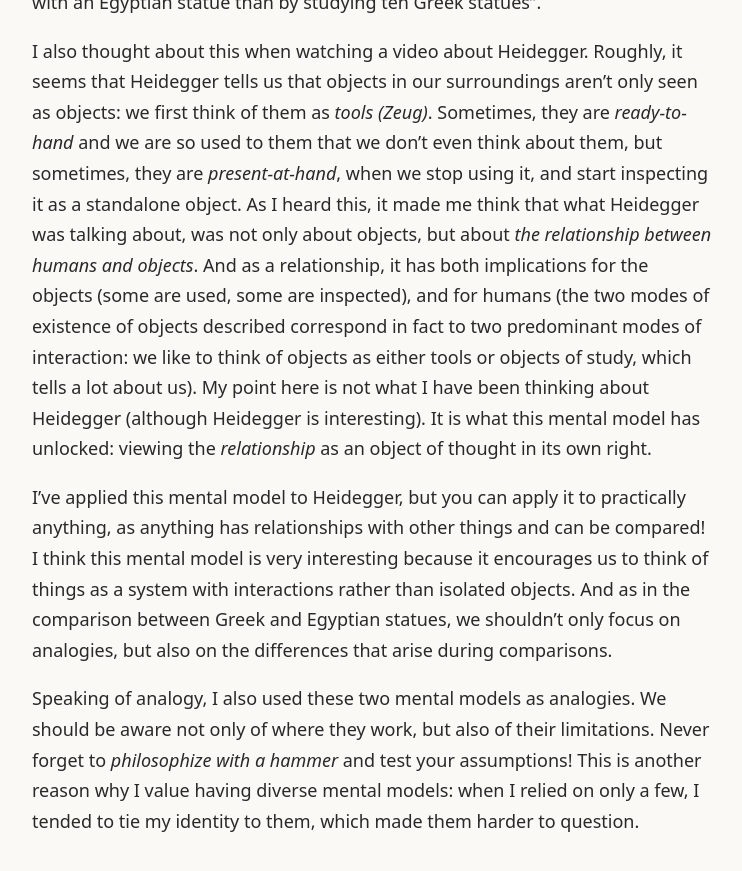
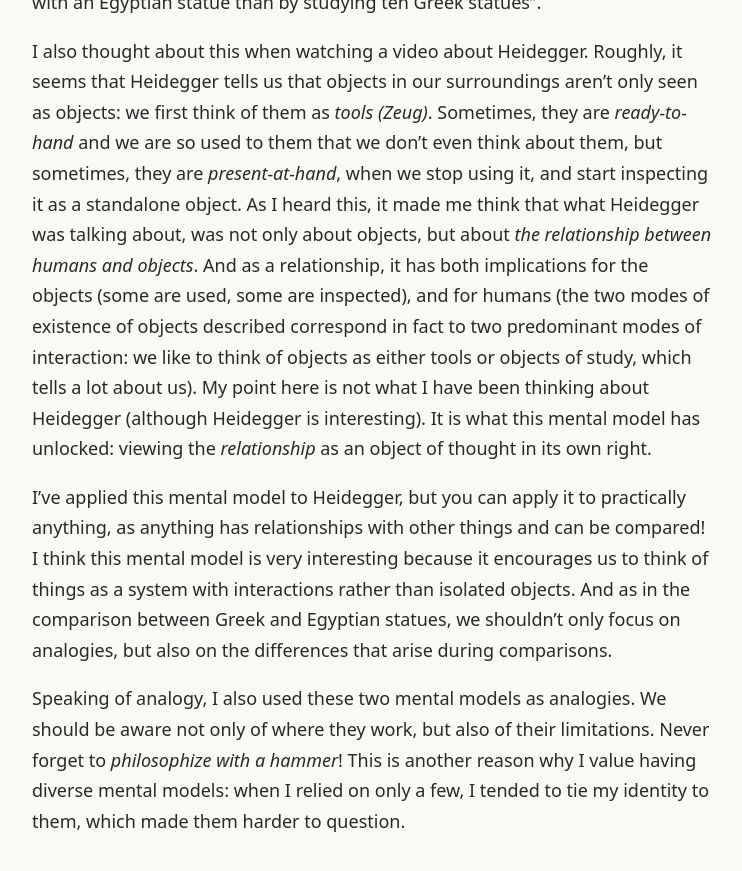
Before and after one commit to daicharlesyc/daicharlesyc.github.io, a Jekyll site: the page built from _posts/2026-10-09-mental-models.md, in a window 1280 px wide and 900 px high, scrolled down 4875 px. Shown: the top 871 px of the window, without its empty margins (268-1010 px from the left). Built offline with Jekyll 4.4.1, drawn with Linux system fonts in a browser that asks for light colours; some of the changed text lies outside the part shown.

Commit message:
small modif

```diff
--- a/_posts/2026-10-09-mental-models.md
+++ b/_posts/2026-10-09-mental-models.md
@@ -29,7 +29,7 @@
 
 ![Image of a diagram]({{ '/assets/image/category.jpg' | relative_url }})
 
-*An example of diagram in category theory. A, B, C are the objects, 1\_A, 1\_B, 1\_C, f, g, fg are names for arrows.*
+*An example of a diagram in category theory. A, B, C are the objects, 1\_A, 1\_B, 1\_C, f, g, fg are names for arrows.*
 
 In this theory, there is a very interesting mathematical property, called Yoneda's lemma. Formally, a consequence of Yoneda’s lemma is that an object is determined up to isomorphism by the morphisms into it from all objects in the category, together with how those morphisms compose. More roughly, the structure of the relationships of an object with the others in a category <i>determines</i> the object. And it is easy to see that the idea of looking at relationships instead of the objects is very deep, and goes way beyond the field of mathematics, because it reminds us that we can understand an object or an idea by understanding its relationships with other objects. For example, we can learn about someone by observing his behavior, or, as my English teacher quoted André Malraux, "We learn more about a Greek statue by comparing it with an Egyptian statue than by studying ten Greek statues".
 
@@ -37,4 +37,4 @@
 
 I've applied this mental model to Heidegger, but you can apply it to practically anything, as anything has relationships with other things and can be compared! I think this mental model is very interesting because it encourages us to think of things as a system with interactions rather than isolated objects. And as in the comparison between Greek and Egyptian statues, we shouldn't only focus on analogies, but also on the differences that arise during comparisons.
 
-Speaking of analogy, I also used these two mental models as analogies. We should be aware not only of where they work, but also of their limitations. Never forget to *philosophize with a hammer* and test your assumptions! This is another reason why I value having diverse mental models: when I relied on only a few, I tended to tie my identity to them, which made them harder to question.
+Speaking of analogy, I also used these two mental models as analogies. We should be aware not only of where they work, but also of their limitations. Never forget to *philosophize with a hammer*! This is another reason why I value having diverse mental models: when I relied on only a few, I tended to tie my identity to them, which made them harder to question.
```
